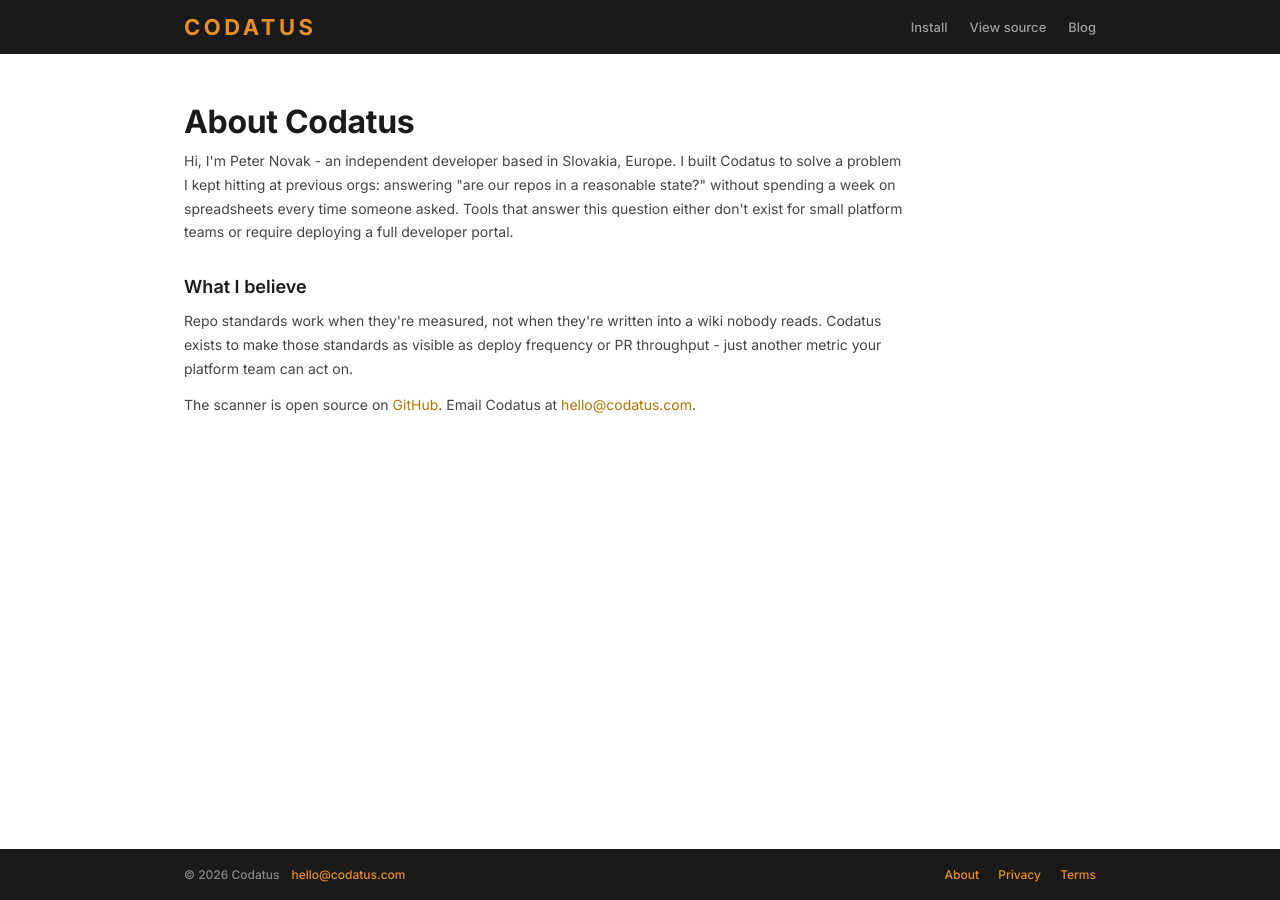
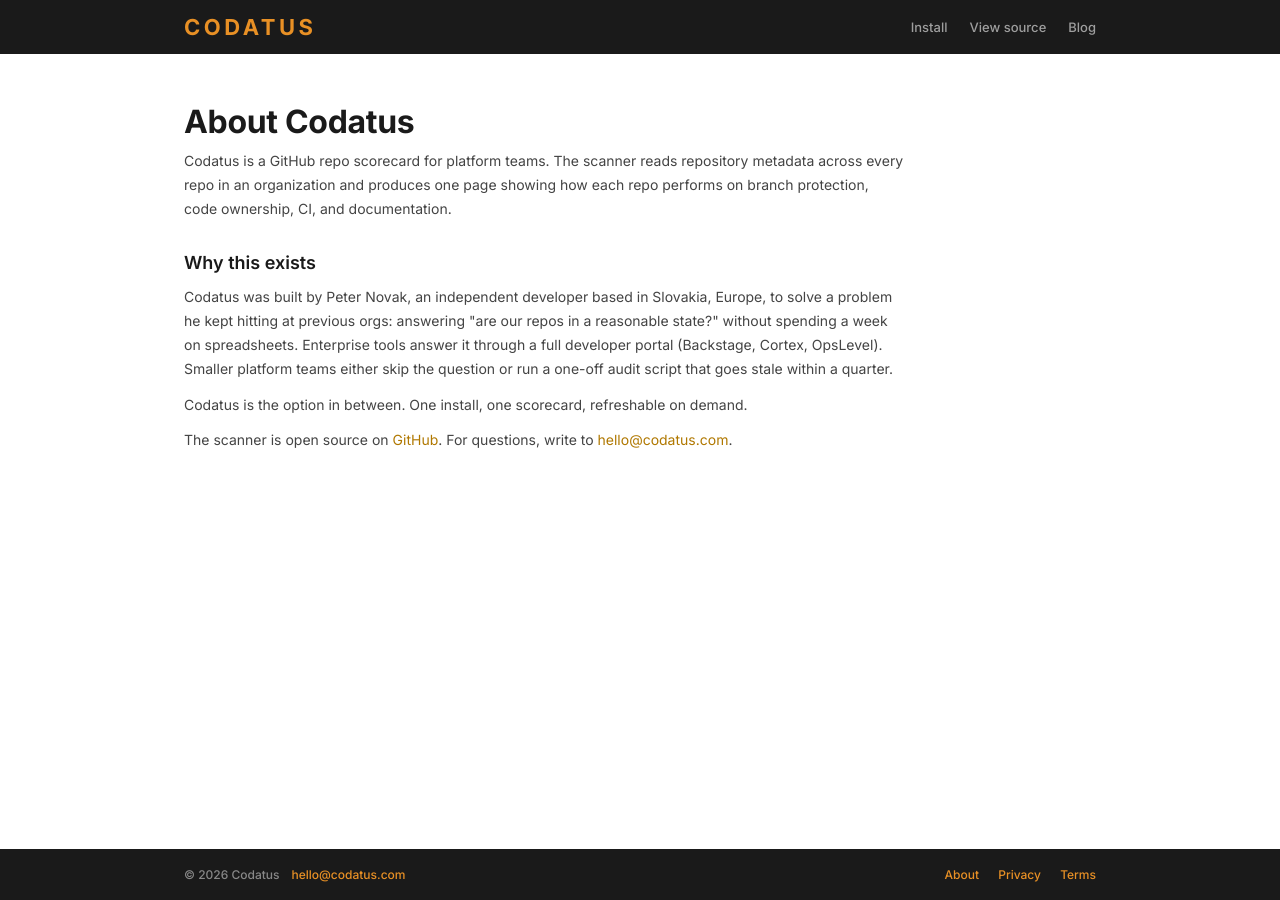
Before and after one commit to CodatusHQ/codatus.com, a Jekyll site: the page built from about/index.html, in a window 1280 px wide. Built offline with Jekyll 4.4.1, drawn with Linux system fonts in a browser that asks for light colours.

Commit message:
refactor: rewrite About page in brand voice
Aligns the About page with the Codatus brand-voice doc:

- Drops first-person ("Hi, I'm Peter", "I built", "I kept hitting",
  "What I believe") in favor of brand voice. Codatus speaks as "Codatus"
  or "we", not as a named individual.
- Replaces the "X, not Y" reframe ("Repo standards work when they're
  measured, not when they're written into a wiki nobody reads") with a
  direct positioning paragraph.
- Keeps the Peter Novak / Slovakia / Europe attribution as a factual
  third-person mention woven into the origin story.
- Adds a "Why this exists" framing that names the alternative tools
  Codatus sits between (Backstage, Cortex, OpsLevel) and the gap for
  smaller platform teams.

No layout, CSS, nav, or footer changes.

```diff
--- a/about/index.html
+++ b/about/index.html
@@ -1,7 +1,7 @@
 ---
 layout: default
 title: About - Codatus
-description: "Codatus is built by Peter Novak, an independent developer based in Slovakia, Europe. Repo standards, made visible."
+description: "Codatus is a GitHub repo scorecard for platform teams, built by Peter Novak, an independent developer based in Slovakia, Europe."
 ---
 {% include topbar.html %}
 
@@ -9,12 +9,14 @@
     <article class="content">
         <h1>About Codatus</h1>
 
-        <p>Hi, I'm Peter Novak - an independent developer based in Slovakia, Europe. I built Codatus to solve a problem I kept hitting at previous orgs: answering "are our repos in a reasonable state?" without spending a week on spreadsheets every time someone asked. Tools that answer this question either don't exist for small platform teams or require deploying a full developer portal.</p>
+        <p>Codatus is a GitHub repo scorecard for platform teams. The scanner reads repository metadata across every repo in an organization and produces one page showing how each repo performs on branch protection, code ownership, CI, and documentation.</p>
 
-        <h2>What I believe</h2>
+        <h2>Why this exists</h2>
 
-        <p>Repo standards work when they're measured, not when they're written into a wiki nobody reads. Codatus exists to make those standards as visible as deploy frequency or PR throughput - just another metric your platform team can act on.</p>
+        <p>Codatus was built by Peter Novak, an independent developer based in Slovakia, Europe, to solve a problem he kept hitting at previous orgs: answering "are our repos in a reasonable state?" without spending a week on spreadsheets. Enterprise tools answer it through a full developer portal (Backstage, Cortex, OpsLevel). Smaller platform teams either skip the question or run a one-off audit script that goes stale within a quarter.</p>
 
-        <p>The scanner is open source on <a href="https://github.com/CodatusHQ/scanner">GitHub</a>. Email Codatus at <a href="mailto:hello@codatus.com">hello@codatus.com</a>.</p>
+        <p>Codatus is the option in between. One install, one scorecard, refreshable on demand.</p>
+
+        <p>The scanner is open source on <a href="https://github.com/CodatusHQ/scanner">GitHub</a>. For questions, write to <a href="mailto:hello@codatus.com">hello@codatus.com</a>.</p>
     </article>
 </div>
```
